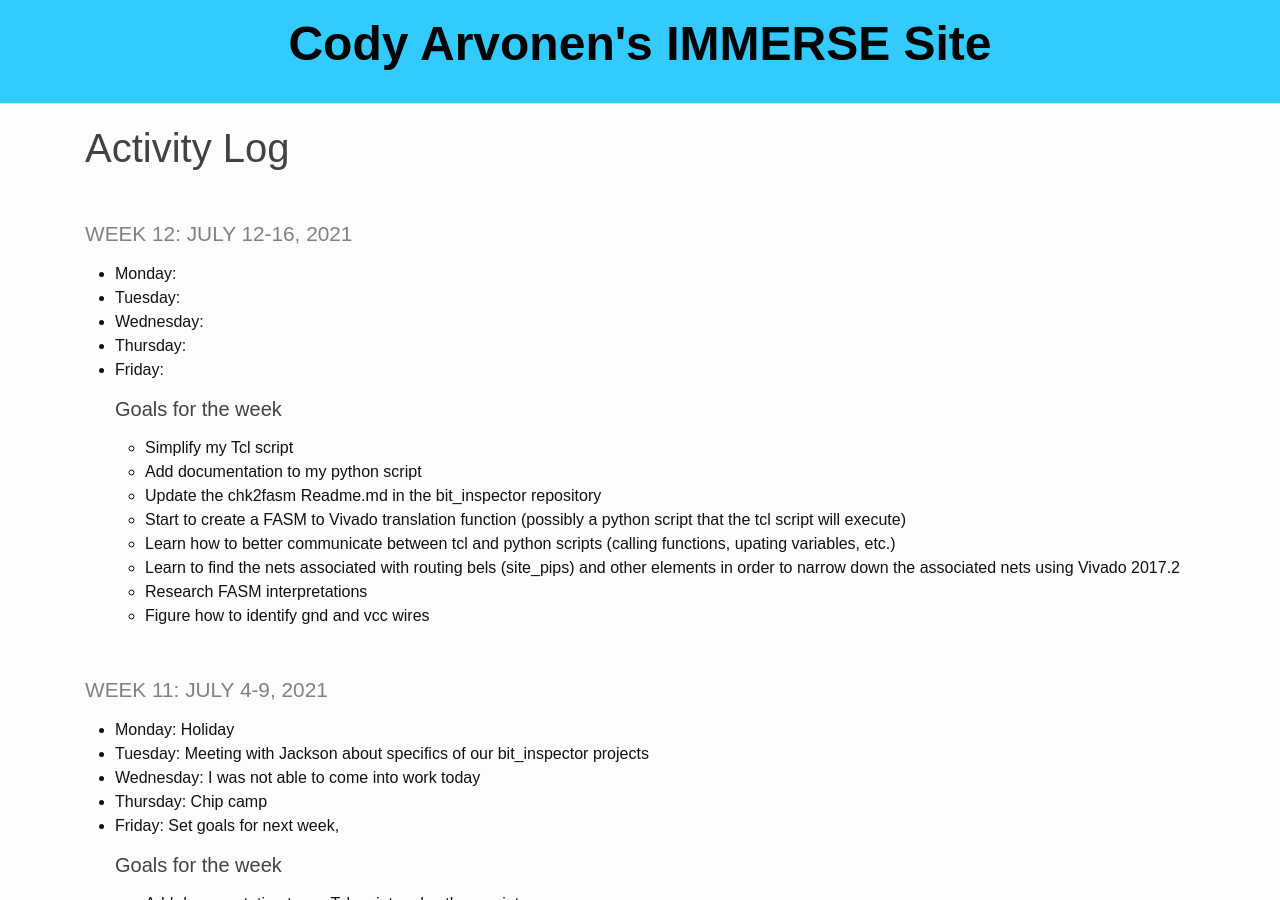
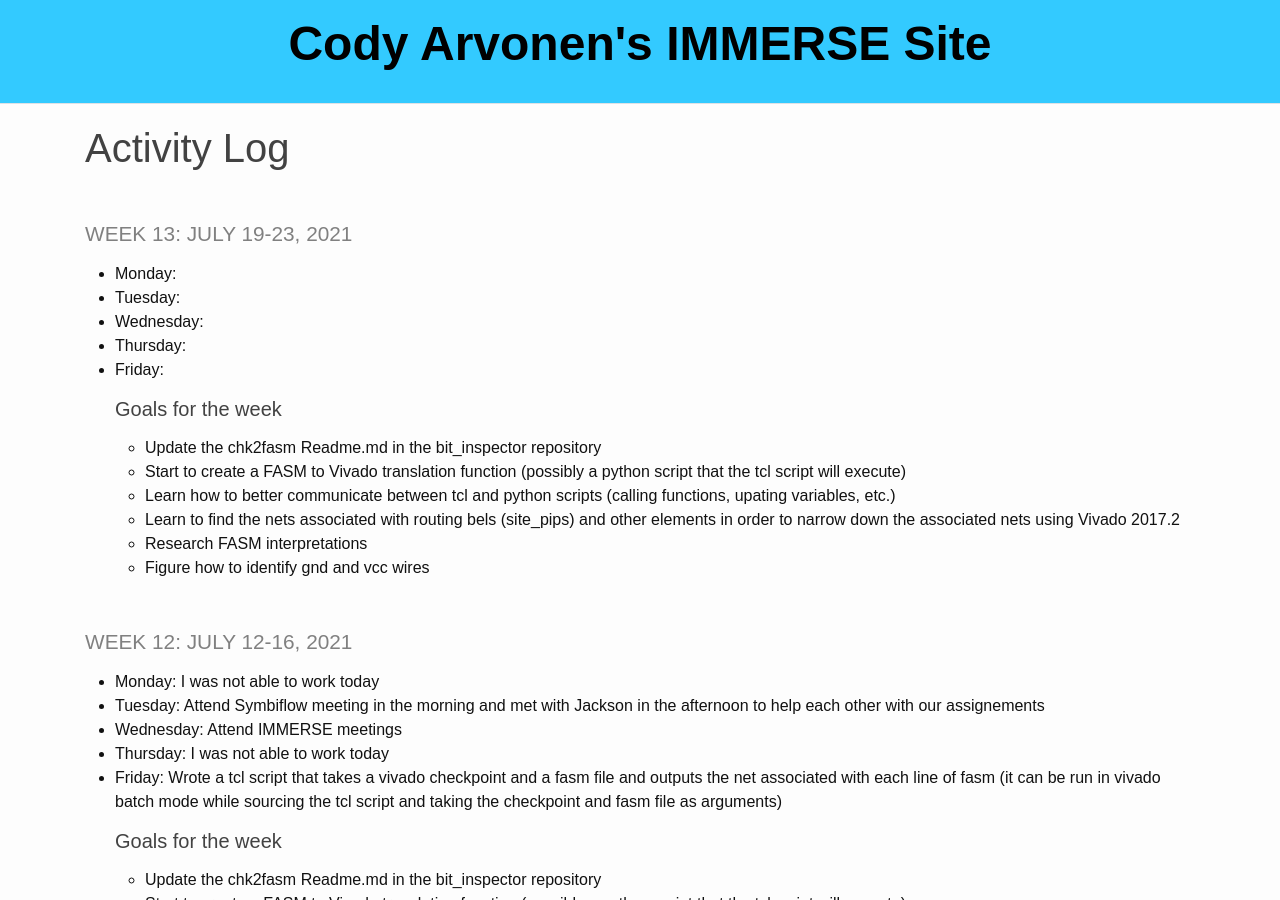
Before and after one commit to codyarvonen/personal_website, a Jekyll site: the page built from _pages/log.md, in a window 1280 px wide and 900 px high. Built offline with Jekyll 4.4.1, drawn with Linux system fonts in a browser that asks for light colours.

Commit message:
week 12 and 13 updates

```diff
--- a/_pages/log.md
+++ b/_pages/log.md
@@ -3,7 +3,7 @@ layout: default
 title: Activity Log
 ---
 
-### **Week 12: July 12-16, 2021**
+### **Week 13: July 19-23, 2021**
 
 * **Monday**:
 * **Tuesday**:
@@ -12,8 +12,22 @@ title: Activity Log
 * **Friday**:
 
   ##### **Goals for the week**
-    * Simplify my Tcl script
-    * Add documentation to my python script
+    * Update the chk2fasm Readme.md in the bit_inspector repository
+    * Start to create a FASM to Vivado translation function (possibly a python script that the tcl script will execute)
+    * Learn how to better communicate between tcl and python scripts (calling functions, upating variables, etc.)
+    * Learn to find the nets associated with routing bels (site_pips) and other elements in order to narrow down the associated nets using Vivado 2017.2
+    * Research FASM interpretations
+    * Figure how to identify gnd and vcc wires
+
+### **Week 12: July 12-16, 2021**
+
+* **Monday**: I was not able to work today
+* **Tuesday**: Attend Symbiflow meeting in the morning and met with Jackson in the afternoon to help each other with our assignements
+* **Wednesday**: Attend IMMERSE meetings
+* **Thursday**: I was not able to work today
+* **Friday**: Wrote a tcl script that takes a vivado checkpoint and a fasm file and outputs the net associated with each line of fasm (it can be run in vivado batch mode while sourcing the tcl script and taking the checkpoint and fasm file as arguments)
+
+  ##### **Goals for the week**
     * Update the chk2fasm Readme.md in the bit_inspector repository
     * Start to create a FASM to Vivado translation function (possibly a python script that the tcl script will execute)
     * Learn how to better communicate between tcl and python scripts (calling functions, upating variables, etc.)
```
Also changed, not shown: _pages/schedule.md (+9 -1 lines).
